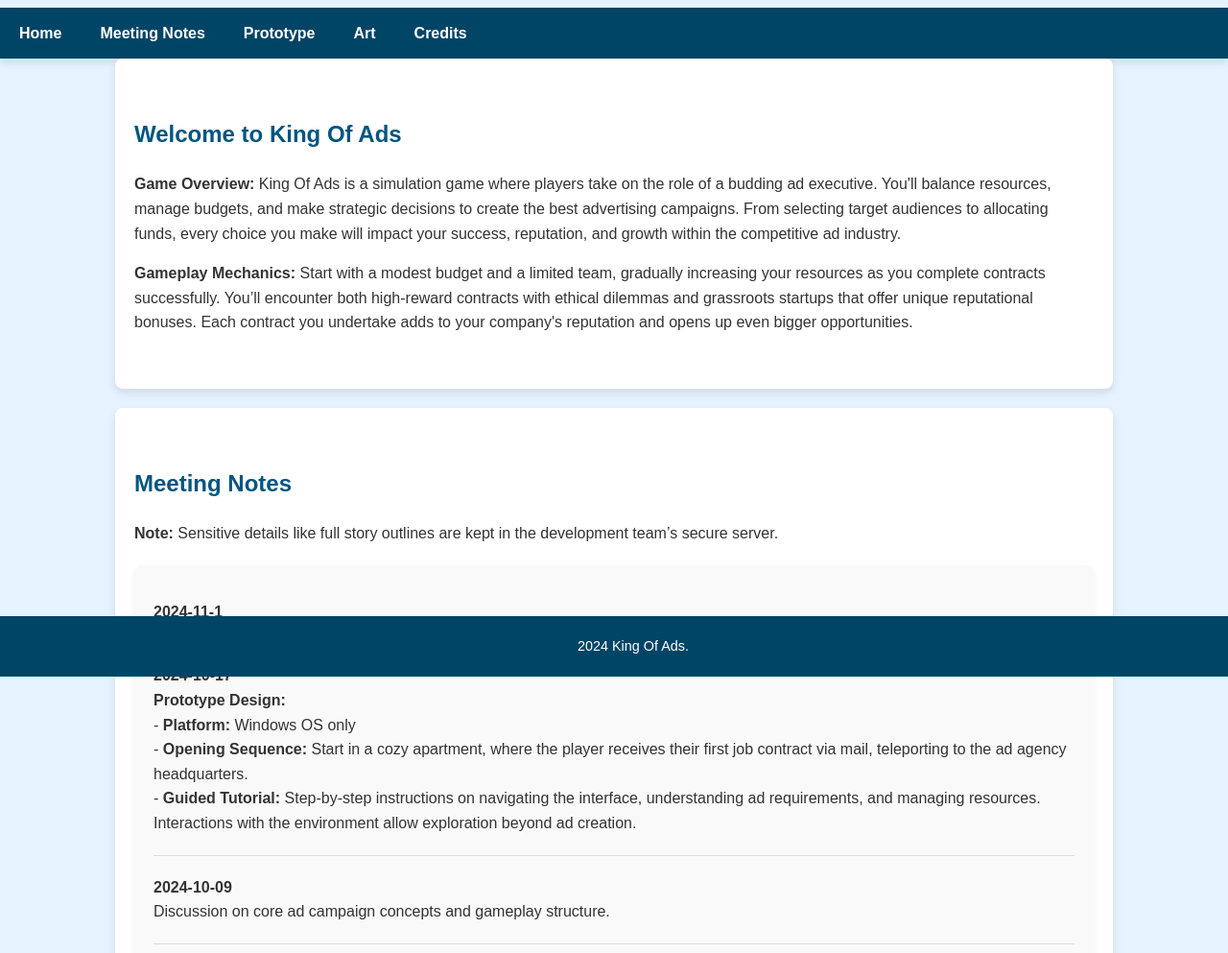
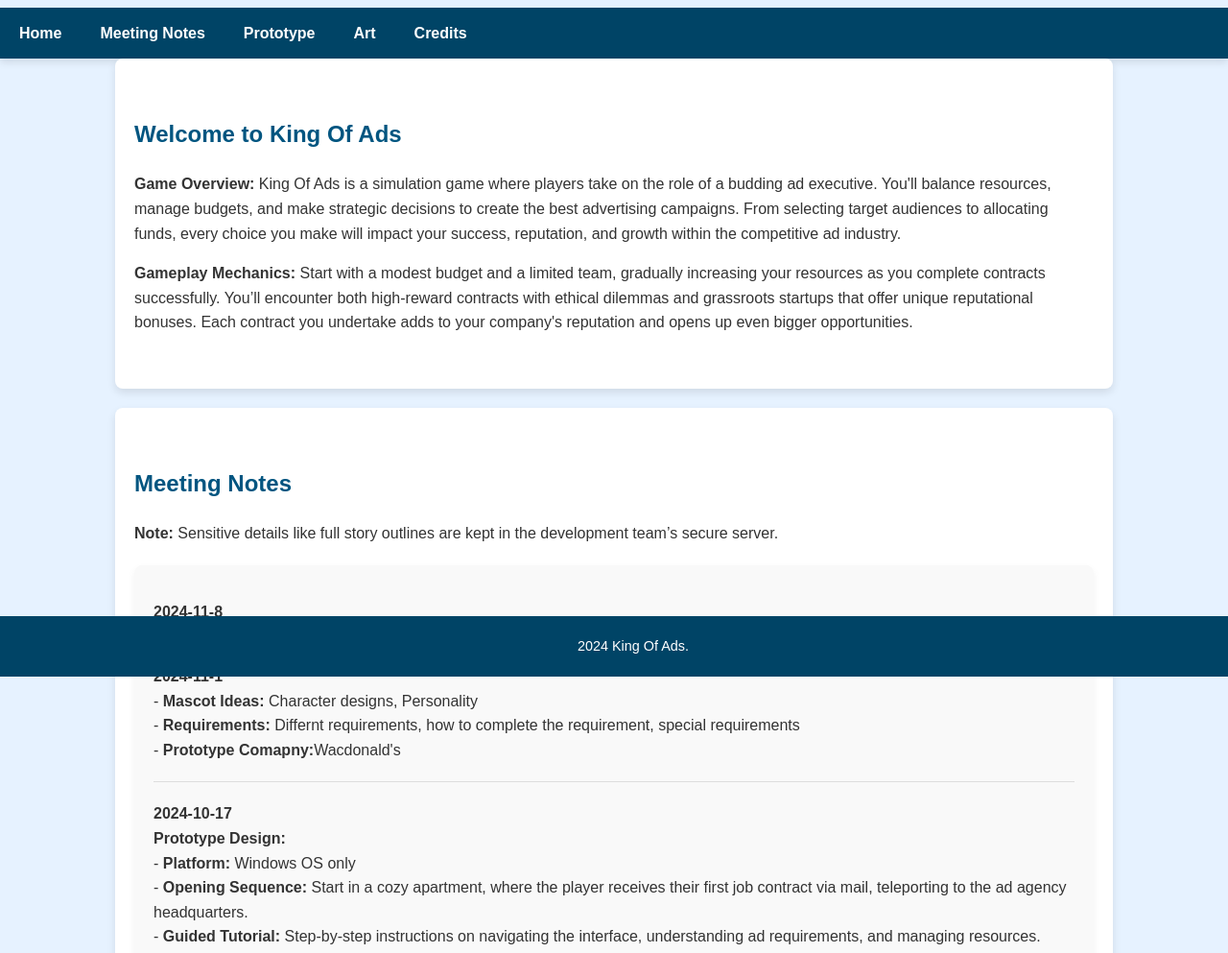
Before and after one commit to gangapersaud-sarah/King-of-Ads, a plain HTML site: page index.html in a window 1280 px wide. Shown: the part 95-1088 px from the top of the page at 96% size. Drawn offline with Linux system fonts and the light colour scheme.

Commit message:
Update index.html

```diff
--- a/index.html
+++ b/index.html
@@ -124,7 +124,12 @@
         <h2>Meeting Notes</h2>
         <p><strong>Note:</strong> Sensitive details like full story outlines are kept in the development team’s secure server.</p>
         <div class="meeting-notes">
+            <p><strong>2024-11-8</strong><br> <b>Shippy Ads</b>
+            </p>
             <p><strong>2024-11-1</strong><br>
+                - <b>Mascot Ideas:</b> Character designs, Personality<br>
+                - <b>Requirements:</b> Differnt requirements, how to complete the requirement, special requirements<br>
+                - <b>Prototype Comapny:</b>Wacdonald's
             </p>
             <hr />
             <p><strong>2024-10-17</strong><br> <b>Prototype Design:</b><br>
```
